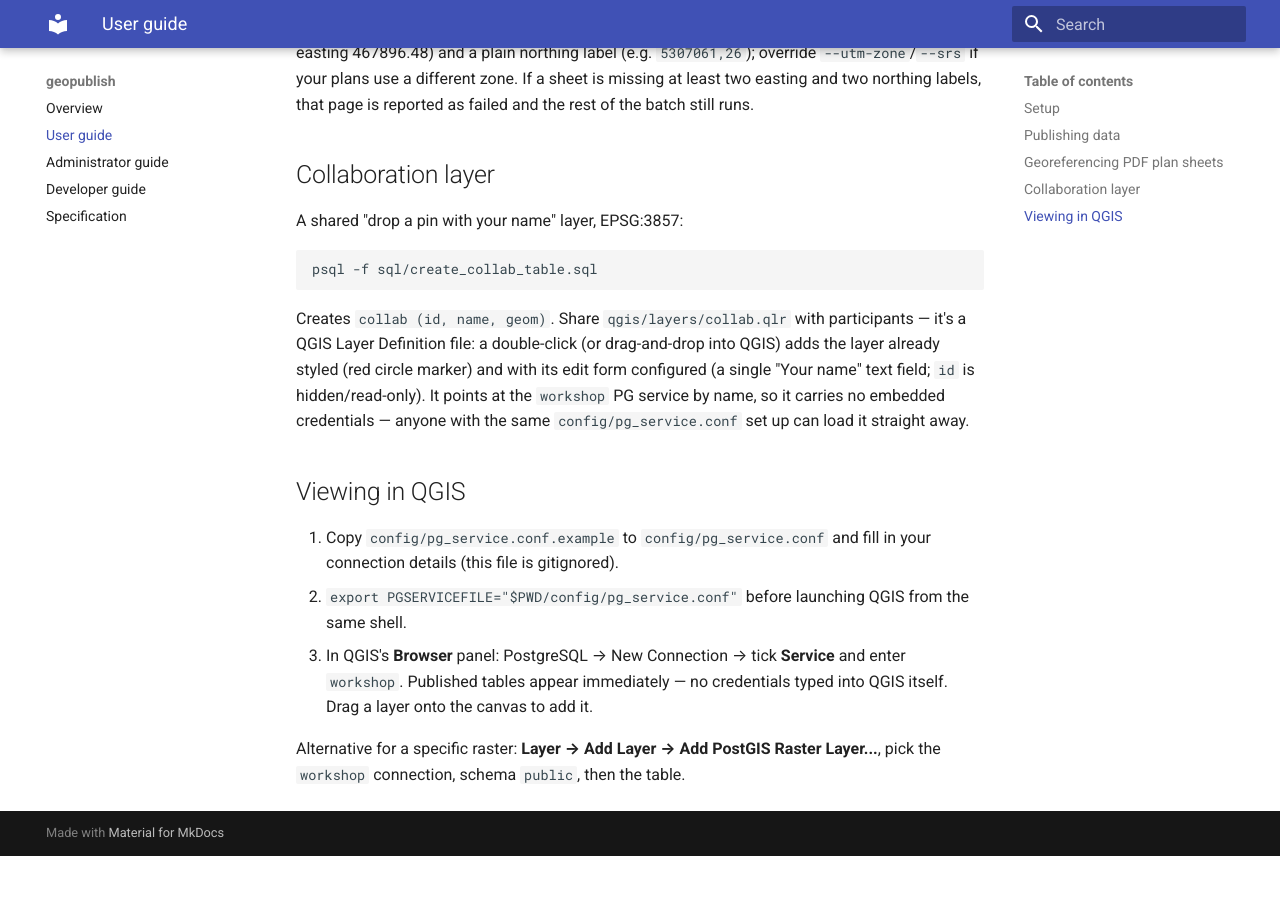
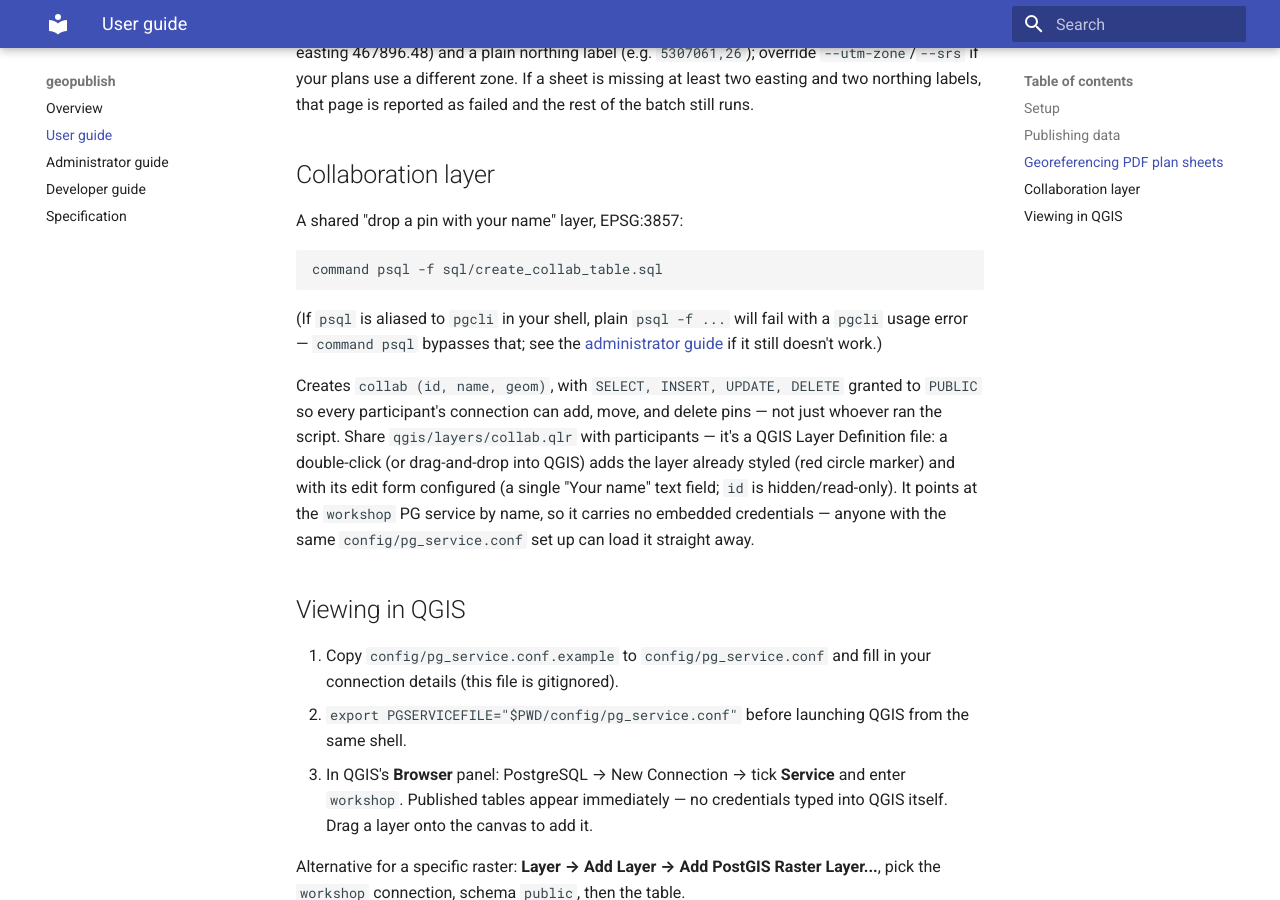
Before and after one commit to timlinux/geopublish, an MkDocs documentation site: the page built from docs/user/index.md, in a window 1280 px wide and 900 px high, scrolled down 969 px. Built offline with MkDocs 1.6.1 and Material for MkDocs 9.7.7, drawn with Linux system fonts in a browser that asks for light colours; before the commit the page ends 1825 px from its top, so only the background shows below that.

Commit message:
feat: SVG diagrams via flake-provisioned Inkscape; PUBLIC grants on collab
Replaces the Mermaid architecture flowchart in SPECIFICATION.md and adds
a UML class diagram for the collab table, both hand-authored SVG under
docs/diagrams/ rendered to PNG via `nix run .#diagrams` (Inkscape, added
to flake.nix devTools -- not relied on from the ambient sandbox). Adds
a Markdown attributes table alongside the collab-table diagram.
scripts/docs.sh now rewrites SPECIFICATION.md's repo-root-relative image
and cross-doc links to docs/-relative ones when generating the mkdocs
copy, so the images resolve in both GitHub and the mkdocs site.

sql/create_collab_table.sql now grants SELECT/INSERT/UPDATE/DELETE on
collab (and USAGE/SELECT on its id sequence) to PUBLIC, so every
connected role can edit pins, not just whoever created the table.

Documents the psql-aliased-to-pgcli gotcha (`command psql -f ...`) in the
admin and user guides, and fixes the remaining plain `psql -f` mentions
in README/user guide to use `command psql`.

````diff
--- a/docs/user/index.md
+++ b/docs/user/index.md
@@ -51,15 +51,23 @@
 A shared "drop a pin with your name" layer, EPSG:3857:
 
 ```bash
-psql -f sql/create_collab_table.sql
+command psql -f sql/create_collab_table.sql
 ```
 
-Creates `collab (id, name, geom)`. Share `qgis/layers/collab.qlr` with
-participants — it's a QGIS Layer Definition file: a double-click (or
-drag-and-drop into QGIS) adds the layer already styled (red circle marker)
-and with its edit form configured (a single "Your name" text field; `id` is
-hidden/read-only). It points at the `workshop` PG service by name, so it
-carries no embedded credentials — anyone with the same
+(If `psql` is aliased to `pgcli` in your shell, plain `psql -f ...` will
+fail with a `pgcli` usage error — `command psql` bypasses that; see the
+[administrator guide](../admin/index.md#if-psql--f--fails-with-a-pgcli-error)
+if it still doesn't work.)
+
+Creates `collab (id, name, geom)`, with `SELECT, INSERT, UPDATE, DELETE`
+granted to `PUBLIC` so every participant's connection can add, move, and
+delete pins — not just whoever ran the script. Share
+`qgis/layers/collab.qlr` with participants — it's a QGIS Layer Definition
+file: a double-click (or drag-and-drop into QGIS) adds the layer already
+styled (red circle marker) and with its edit form configured (a single
+"Your name" text field; `id` is hidden/read-only). It points at the
+`workshop` PG service by name, so it carries no embedded credentials —
+anyone with the same
 `config/pg_service.conf` set up can load it straight away.
 
 ## Viewing in QGIS
````
Also changed, not shown: CHANGELOG.md (+9 -1 lines), PACKAGES.md (+1 -0 lines), README.md (+1 -1 lines), SPECIFICATION.md (+37 -19 lines), docs/admin/index.md (+15 -0 lines), docs/developer/index.md (+13 -0 lines), docs/diagrams/architecture.svg (added), docs/diagrams/collab-table.svg (added), 4 other files.
